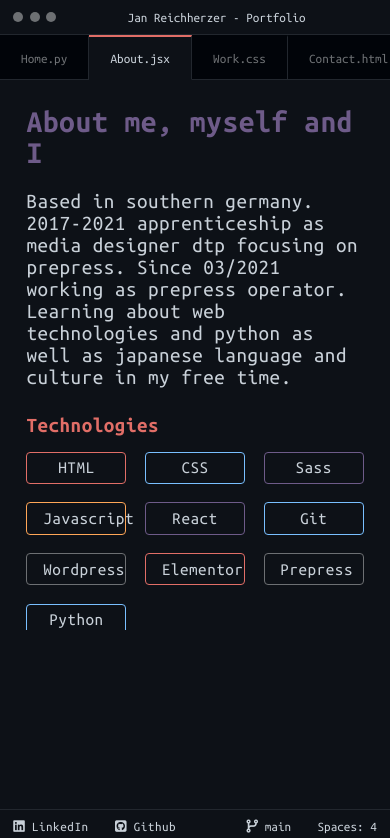
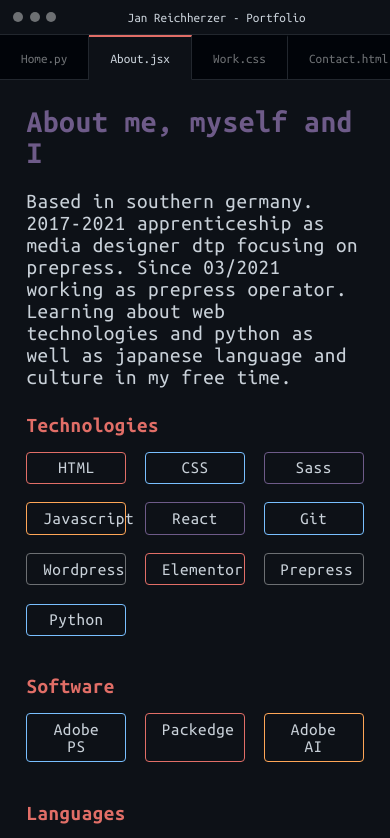
Before and after one commit to Lone1106/sublime-portfolio, a React (Create React App) app: page /about in a window 390 px wide. Shown: the top 838 px of the page. Built offline with nearby package versions, Linux system fonts and the light colour scheme.

Commit message:
Fixed scrolling bug in about and project page

```diff
--- a/src/components/about/About.module.css
+++ b/src/components/about/About.module.css
@@ -40,11 +40,6 @@
     .skills {
         width: 100%;
     }
-
-    .about {
-        height: 650px;
-        overflow-y: scroll;
-    }
 }
 
 @media (max-width: 57em) {
@@ -52,10 +47,3 @@
         height: 100%;
     }
 }
-
-@media (max-width: 34em) {
-    .about {
-        height: 550px;
-        overflow-y: scroll;
-    }
-}
--- a/src/components/projects/Projects.module.css
+++ b/src/components/projects/Projects.module.css
@@ -111,14 +111,6 @@
 
     .workItems {
         grid-auto-rows: 350px;
-        height: 950px;
-        overflow-y: scroll;
-    }
-}
-
-@media (max-width: 48em) {
-    .workItems {
-        height: 800px;
     }
 }
 
@@ -126,8 +118,4 @@
     .work {
         width: 100%;
     }
-
-    .workItems {
-        height: 500px;
-    }
 }
```
